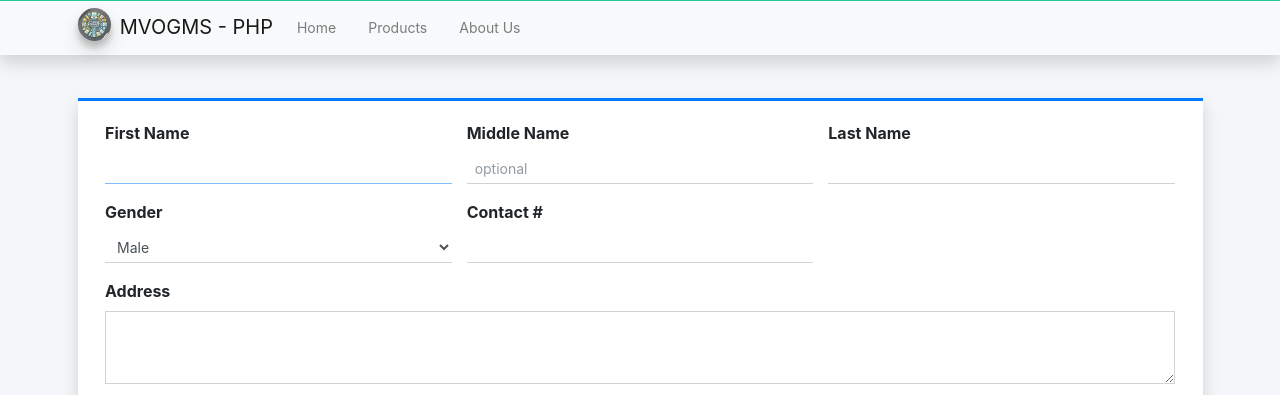
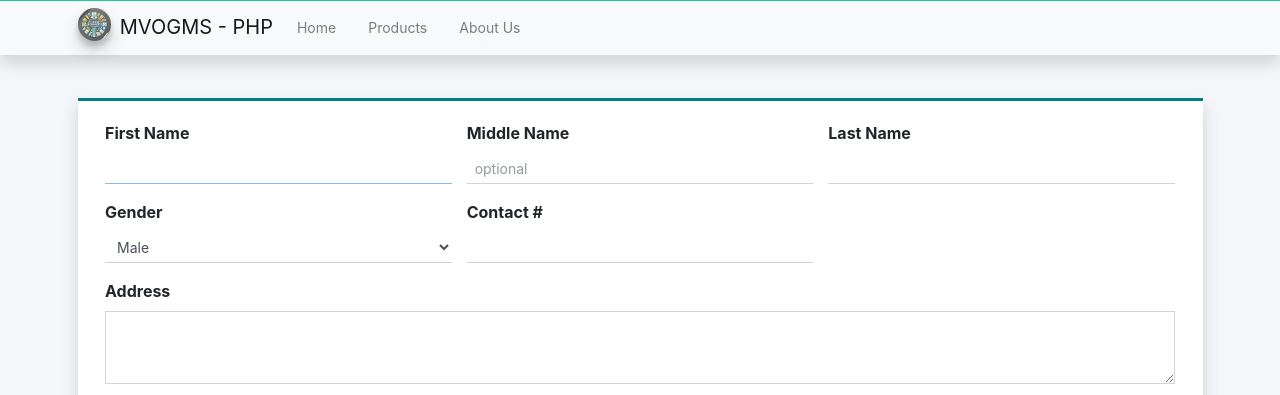
Before and after one commit to annsfyadev/577, a PHP site: page /577/index.php?page=manage_account in a window 1280 px wide. Shown: the part 33-428 px from the top of the page. Run offline with PHP 8.4, Linux system fonts and the light colour scheme; data comes from the database, SQL or seed files in the repository; data that the repository does not hold is empty; some libraries are stand-ins or nearby versions.

Commit message:
change the card outline color

```diff
--- a/manage_account.php
+++ b/manage_account.php
@@ -1,3 +1,13 @@
+<style>
+	.card-outline.teal-top {
+        border-top: 3px solid teal; /* Outline */
+        border-left: none;
+        border-right: none;
+        border-bottom: none;
+        border-radius: 8px;
+    }
+</style>
+
 <?php
 $user = $conn->query("SELECT * FROM client_list where id ='".$_settings->userdata('id')."'");
 foreach($user->fetch_array() as $k =>$v){
@@ -19,7 +29,7 @@ foreach($user->fetch_array() as $k =>$v){
       }
 </style>
 <div class="content py-3"></div>
-	<div class="card card-outline rounded-0 card-primary shadow">
+	<div class="card card-outline teal-top rounded-0 card-primary shadow">
 		<div class="card-body">
 			<div class="container-fluid">
 				<div id="msg"></div>
```
